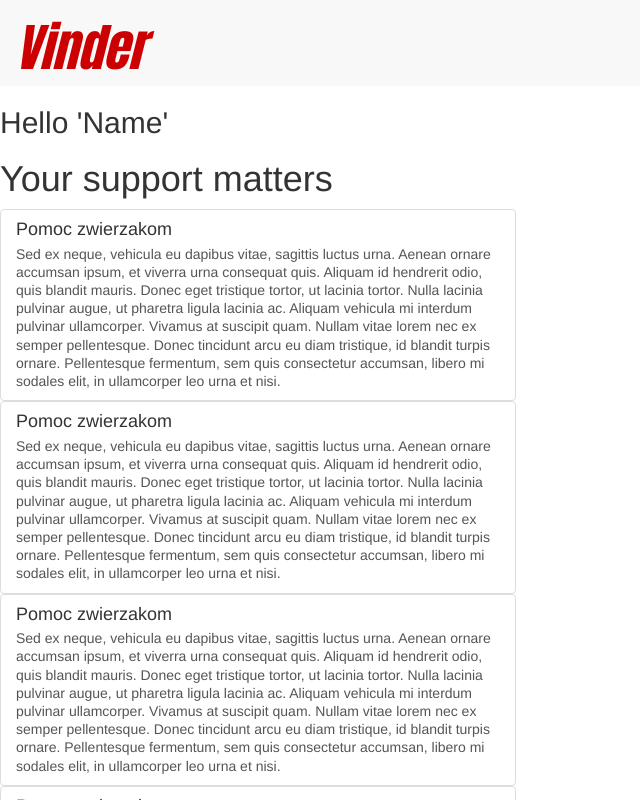
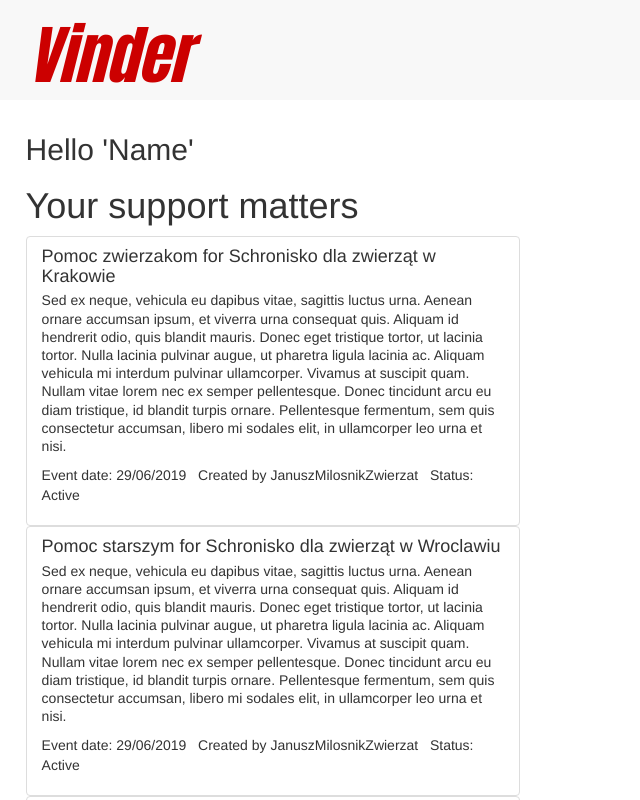
Before and after one commit to kamilkozinski/HelpHackFron, an Angular app in the folder HelpHackFront/: page /volunteer-dashboard in a window 1280 px wide. Shown: the top 800 px of the page, without its empty margins (0-640 px from the left). Built offline with nearby package versions, Linux system fonts and the light colour scheme.

Commit message:
ad list improvements

```diff
--- a/HelpHackFront/src/app/ad-details/ad-details.component.html
+++ b/HelpHackFront/src/app/ad-details/ad-details.component.html
@@ -5,26 +5,11 @@
 </div>
 <div class="row">
   <div class="col-xs-12">
-    <h1>Ogloszenie 1</h1>
+    <h1>{{ ad.actionName }}</h1>
   </div>
 </div>
 <div class="row">
   <div class="col-xs-12">
-    <div class="btn-group" appDropdown>
-      <button type="button" class="btn btn-primary dropdown-toggle">
-        TEST <span class="caret"></span>
-      </button>
-      <ul class="dropdown-menu">
-        <li><a>TEST</a></li>
-        <li><a>TEST</a></li>
-        <li><a>TEST</a></li>
-      </ul>
-    </div>
+    <div class="p">{{ ad.description }}</div>
   </div>
 </div>
-<div class="row">
-  <div class="col-xs-12">TEST</div>
-</div>
-<div class="row">
-  <div class="col-xs-12">TEST</div>
-</div>
--- a/HelpHackFront/src/app/ad-item/ad-item.component.css
+++ b/HelpHackFront/src/app/ad-item/ad-item.component.css
@@ -0,0 +1,8 @@
+/* .ad-footer {
+  padding-left: 2%;
+  padding-right: 2%;
+} */
+
+.col-xs-12 {
+  margin-top: 2%;
+}
--- a/HelpHackFront/src/app/ad-item/ad-item.component.html
+++ b/HelpHackFront/src/app/ad-item/ad-item.component.html
@@ -1,10 +1,20 @@
-<a
+<div
   style="cursor: pointer"
   class="list-group-item clearfix"
   (click)="onSelected()"
 >
   <div class="pull-left">
-    <h4 class="list-group-item-heading">{{ ad.actionName }}</h4>
+    <h4 class="list-group-item-heading">
+      {{ ad.actionName }} for {{ ad.NGO }}
+    </h4>
     <p class="list-group-item-text">{{ ad.description }}</p>
   </div>
-</a>
+  <div class="row">
+    <div class="col-xs-12">
+      <p>
+        Event date: {{ ad.actionDate }} &nbsp; Created by
+        {{ ad.createdBy }} &nbsp; Status: {{ ad.status }}
+      </p>
+    </div>
+  </div>
+</div>
--- a/HelpHackFront/src/app/header/header.component.css
+++ b/HelpHackFront/src/app/header/header.component.css
@@ -3,6 +3,7 @@
   color: #cc0000;
 }
 h2 {
-  font-size: 4vw;
+  font-size: 5vw;
   font-style: italic;
+  padding-left: 1vw;
 }
--- a/HelpHackFront/src/app/services/adverts.service.ts
+++ b/HelpHackFront/src/app/services/adverts.service.ts
@@ -24,7 +24,7 @@ export class AdvertService {
     new Advert(
       'Sed ex neque, vehicula eu dapibus vitae, sagittis luctus urna. Aenean ornare accumsan ipsum, et viverra urna consequat quis. Aliquam id hendrerit odio, quis blandit mauris. Donec eget tristique tortor, ut lacinia tortor. Nulla lacinia pulvinar augue, ut pharetra ligula lacinia ac. Aliquam vehicula mi interdum pulvinar ullamcorper. Vivamus at suscipit quam. Nullam vitae lorem nec ex semper pellentesque. Donec tincidunt arcu eu diam tristique, id blandit turpis ornare. Pellentesque fermentum, sem quis consectetur accumsan, libero mi sodales elit, in ullamcorper leo urna et nisi.',
       'Schronisko dla zwierząt w Wroclawiu',
-      'Pomoc zwierzakom',
+      'Pomoc starszym',
       this.formattedDate,
       'JanuszMilosnikZwierzat',
       'Active'
@@ -32,7 +32,7 @@ export class AdvertService {
     new Advert(
       'Sed ex neque, vehicula eu dapibus vitae, sagittis luctus urna. Aenean ornare accumsan ipsum, et viverra urna consequat quis. Aliquam id hendrerit odio, quis blandit mauris. Donec eget tristique tortor, ut lacinia tortor. Nulla lacinia pulvinar augue, ut pharetra ligula lacinia ac. Aliquam vehicula mi interdum pulvinar ullamcorper. Vivamus at suscipit quam. Nullam vitae lorem nec ex semper pellentesque. Donec tincidunt arcu eu diam tristique, id blandit turpis ornare. Pellentesque fermentum, sem quis consectetur accumsan, libero mi sodales elit, in ullamcorper leo urna et nisi.',
       'Schronisko dla zwierząt w Gdansku',
-      'Pomoc zwierzakom',
+      'Pomoc srodowisku',
       this.formattedDate,
       'JanuszMilosnikZwierzat',
       'Active'
--- a/HelpHackFront/src/app/volunteer/volunteer.component.css
+++ b/HelpHackFront/src/app/volunteer/volunteer.component.css
@@ -0,0 +1,6 @@
+.root {
+  padding-left: 2%;
+  padding-right: 2%;
+  padding-top: 1%;
+  padding-bottom: 1%;
+}
--- a/HelpHackFront/src/app/volunteer/volunteer.component.html
+++ b/HelpHackFront/src/app/volunteer/volunteer.component.html
@@ -1,3 +1,4 @@
+<div class="root">
   <h2>Hello 'Name'</h2>
   <h1>Your support matters</h1>
 
@@ -9,3 +10,4 @@
       <app-ad-details *ngIf="selectedAd" [ad]="selectedAd"></app-ad-details>
     </div>
   </div>
+</div>
```
Lines whose indentation alone changed are shown as unchanged.
